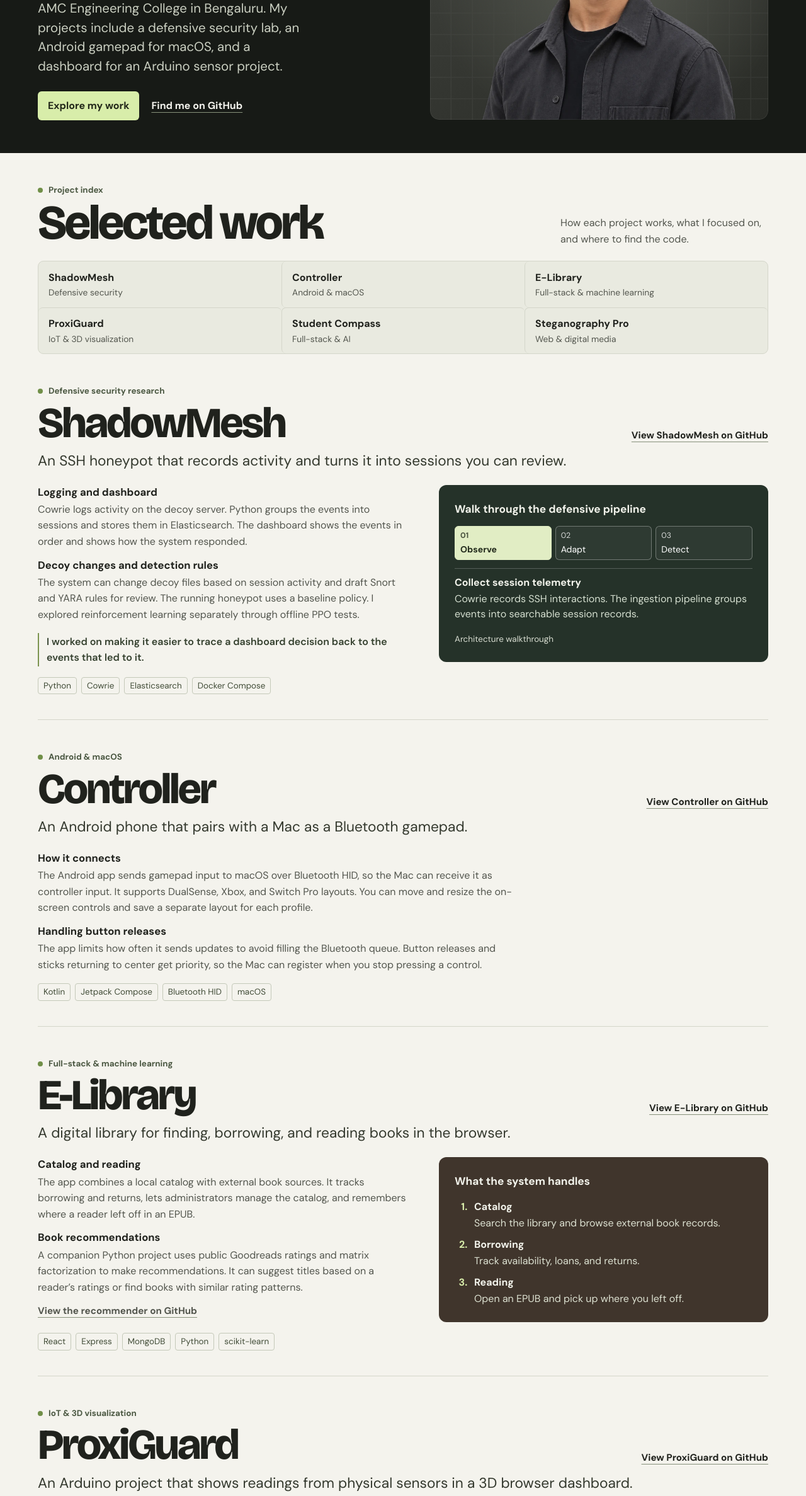
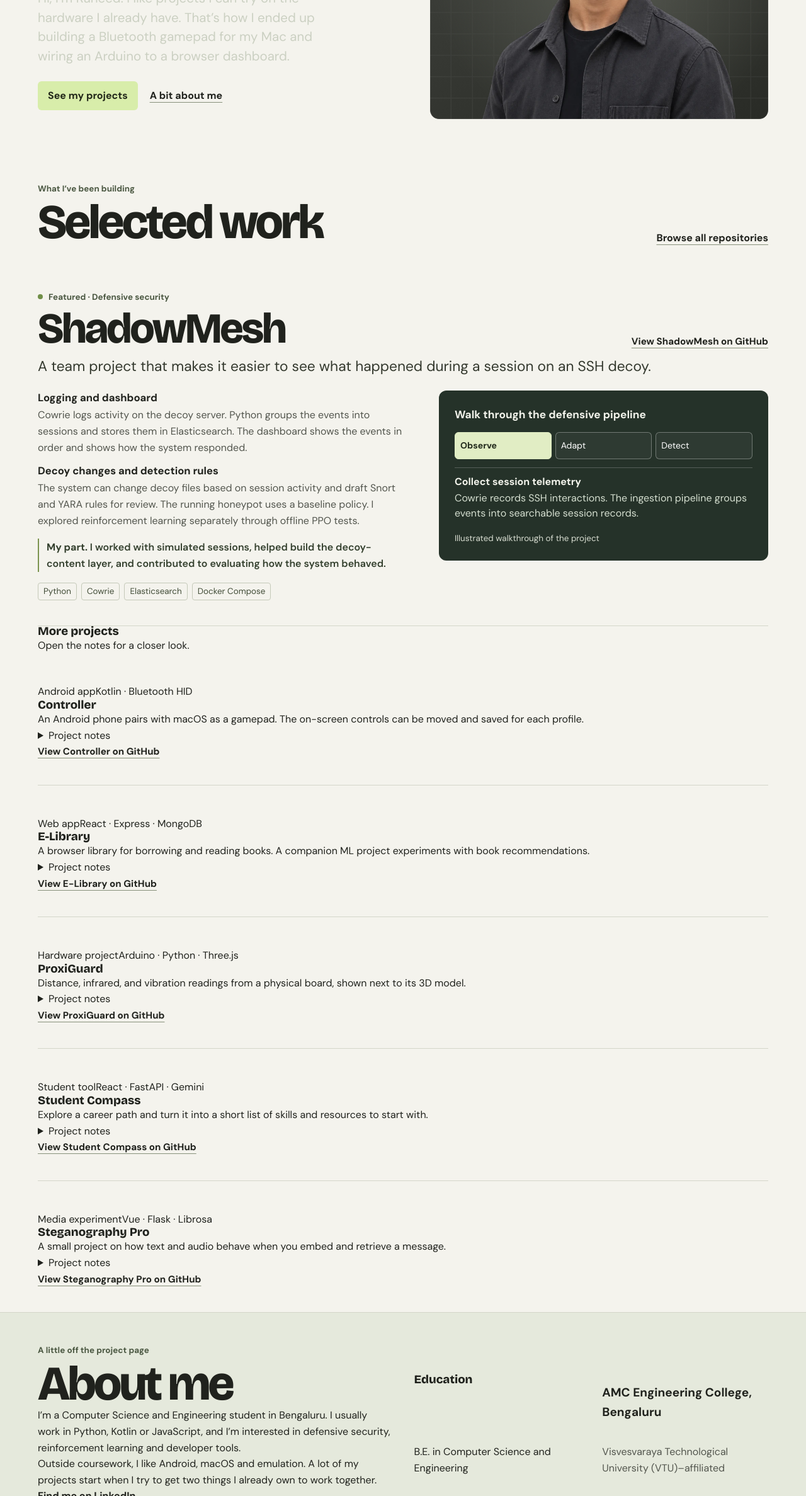
Before and after one commit to Raheedpasha07/raheed-portfolio, a website: page dist/index.html in a window 1280 px wide. Shown: the part 425-2800 px from the top of the page at 63% size. Drawn offline with Linux system fonts and the light colour scheme.

Commit message:
Restructure the portfolio and expand project notes

```diff
--- a/dist/index.html
+++ b/dist/index.html
@@ -4,7 +4,7 @@
   <meta charset="utf-8">
   <meta name="viewport" content="width=device-width, initial-scale=1">
   <meta name="description" content="Raheed Pasha’s education and software projects in defensive security, Android, IoT, and full-stack development.">
-  <meta name="theme-color" content="#171a16">
+  <meta name="theme-color" content="#f8f6ef">
   <title>Raheed Pasha — Portfolio</title>
   <link rel="icon" href="./assets/icon.svg" type="image/svg+xml">
   <link rel="stylesheet" href="./assets/portrait.css">
@@ -14,19 +14,20 @@
 </head>
 <body id="top">
   <a class="skip" href="#main">Skip to content</a>
-  <header class="shell header">
+  <header class="site-header">
+    <div class="shell header">
       <a class="brand" href="#top" aria-label="Raheed Pasha, home"><span class="brand-mark" aria-hidden="true">rp.</span><span>Raheed Pasha</span></a>
-      <nav aria-label="Main navigation"><a href="#work">Work</a><a href="#about">About</a><a href="#education">Education</a><a href="#contact">Contact</a></nav>
-      <a class="header-social" href="https://www.linkedin.com/in/raheed-pasha-8138543aa">LinkedIn</a>
+      <nav aria-label="Main navigation"><a href="#work">Work</a><a href="#about">About</a><a href="#contact">Contact</a></nav>
+      <a class="header-social" href="https://github.com/Raheedpasha10">GitHub</a>
+    </div>
   </header>
   <main id="main">
-  <div class="hero-wrap">
     <section class="shell hero" aria-labelledby="intro">
       <div class="hero-copy">
-        <p class="eyebrow"><span aria-hidden="true"></span> Computer Science &amp; Engineering · Bengaluru, India</p>
+        <p class="eyebrow">CSE student · Bengaluru, India</p>
         <h1 id="intro">Raheed<br>Pasha<span>.</span></h1>
-        <p class="intro">I study Computer Science and Engineering at AMC Engineering College in Bengaluru. My projects include a defensive security lab, an Android gamepad for macOS, and a dashboard for an Arduino sensor project.</p>
-        <div class="hero-actions"><a class="button" href="#work">Explore my work</a><a class="quiet" href="https://github.com/Raheedpasha10">Find me on GitHub</a></div>
+        <p class="intro">Hi, I’m Raheed. I like projects I can try on the hardware I already have. That’s how I ended up building a Bluetooth gamepad for my Mac and wiring an Arduino to a browser dashboard.</p>
+        <div class="hero-actions"><a class="button" href="#work">See my projects</a><a class="quiet" href="#about">A bit about me</a></div>
       </div>
       <figure class="portrait">
         <div id="portrait-island">
@@ -37,72 +38,69 @@
         </div>
       </figure>
     </section>
-  </div>
 
   <section id="work" class="shell work" aria-labelledby="work-title">
     <div class="section-intro">
-      <div><p class="eyebrow"><span aria-hidden="true"></span> Project index</p><h2 id="work-title">Selected work</h2></div>
-      <p>How each project works, what I focused on, and where to find the code.</p>
+      <div><p class="eyebrow">What I’ve been building</p><h2 id="work-title">Selected work</h2></div>
+      <a class="quiet" href="https://github.com/Raheedpasha10?tab=repositories">Browse all repositories</a>
     </div>
-    <nav class="project-index" aria-label="Jump to a project">
-      <a href="#shadowmesh"><strong>ShadowMesh</strong><span>Defensive security</span></a>
-      <a href="#controller"><strong>Controller</strong><span>Android &amp; macOS</span></a>
-      <a href="#elib"><strong>E-Library</strong><span>Full-stack &amp; machine learning</span></a>
-      <a href="#proxiguard"><strong>ProxiGuard</strong><span>IoT &amp; 3D visualization</span></a>
-      <a href="#student-compass"><strong>Student Compass</strong><span>Full-stack &amp; AI</span></a>
-      <a href="#steganography"><strong>Steganography Pro</strong><span>Web &amp; digital media</span></a>
-    </nav>
 
-    <article class="case" id="shadowmesh">
+    <article class="case featured" id="shadowmesh">
       <header class="case-header">
-        <div><p class="eyebrow"><span aria-hidden="true"></span> Defensive security research</p><h3>ShadowMesh</h3></div>
+        <div><p class="eyebrow"><span aria-hidden="true"></span> Featured · Defensive security</p><h3>ShadowMesh</h3></div>
         <a class="source" href="https://github.com/Raheedpasha10/shadowmesh">View ShadowMesh on GitHub</a>
       </header>
-      <p class="case-lede">An SSH honeypot that records activity and turns it into sessions you can review.</p>
+      <p class="case-lede">A team project that makes it easier to see what happened during a session on an SSH decoy.</p>
       <div class="case-grid">
         <div class="case-copy">
           <h4>Logging and dashboard</h4>
           <p>Cowrie logs activity on the decoy server. Python groups the events into sessions and stores them in Elasticsearch. The dashboard shows the events in order and shows how the system responded.</p>
           <h4>Decoy changes and detection rules</h4>
           <p>The system can change decoy files based on session activity and draft Snort and YARA rules for review. The running honeypot uses a baseline policy. I explored reinforcement learning separately through offline PPO tests.</p>
-          <p class="aside">I worked on making it easier to trace a dashboard decision back to the events that led to it.</p>
+          <p class="aside"><strong>My part.</strong> I worked with simulated sessions, helped build the decoy-content layer, and contributed to evaluating how the system behaved.</p>
         </div>
         <figure class="demo demo-shadow">
           <figcaption>Walk through the defensive pipeline</figcaption>
           <div class="flow" role="group" aria-label="ShadowMesh pipeline stages">
-            <button type="button" data-stage="observe" aria-pressed="true"><span>01</span> Observe</button>
-            <button type="button" data-stage="adapt" aria-pressed="false"><span>02</span> Adapt</button>
-            <button type="button" data-stage="detect" aria-pressed="false"><span>03</span> Detect</button>
+            <button type="button" data-stage="observe" aria-pressed="true">Observe</button>
+            <button type="button" data-stage="adapt" aria-pressed="false">Adapt</button>
+            <button type="button" data-stage="detect" aria-pressed="false">Detect</button>
           </div>
           <div class="demo-state" aria-live="polite"><strong id="stage-title">Collect session telemetry</strong><p id="stage-text">Cowrie records SSH interactions. The ingestion pipeline groups events into searchable session records.</p></div>
-          <p class="demo-caption">Architecture walkthrough</p>
+          <p class="demo-caption">Illustrated walkthrough of the project</p>
         </figure>
       </div>
       <ul class="tags" aria-label="ShadowMesh technologies"><li>Python</li><li>Cowrie</li><li>Elasticsearch</li><li>Docker Compose</li></ul>
     </article>
 
-    <article class="case" id="controller">
-      <header class="case-header">
-        <div><p class="eyebrow"><span aria-hidden="true"></span> Android &amp; macOS</p><h3>Controller</h3></div>
-        <a class="source" href="https://github.com/Raheedpasha10/Controller">View Controller on GitHub</a>
-      </header>
-      <p class="case-lede">An Android phone that pairs with a Mac as a Bluetooth gamepad.</p>
-      <div class="case-copy controller-copy">
+    <div class="shelf-heading"><h3>More projects</h3><p>Open the notes for a closer look.</p></div>
+    <div class="project-shelf">
+      <article class="case project-card project-clay" id="controller">
+        <div class="project-meta"><span>Android app</span><span>Kotlin · Bluetooth HID</span></div>
+        <h3>Controller</h3>
+        <p class="project-summary">An Android phone pairs with macOS as a gamepad. The on-screen controls can be moved and saved for each profile.</p>
+        <details>
+          <summary>Project notes</summary>
+          <div class="project-notes">
+            <div class="case-copy">
               <h4>How it connects</h4>
               <p>The Android app sends gamepad input to macOS over Bluetooth HID, so the Mac can receive it as controller input. It supports DualSense, Xbox, and Switch Pro layouts. You can move and resize the on-screen controls and save a separate layout for each profile.</p>
               <h4>Handling button releases</h4>
               <p>The app limits how often it sends updates to avoid filling the Bluetooth queue. Button releases and sticks returning to center get priority, so the Mac can register when you stop pressing a control.</p>
             </div>
-      <ul class="tags" aria-label="Controller technologies"><li>Kotlin</li><li>Jetpack Compose</li><li>Bluetooth HID</li><li>macOS</li></ul>
+            <div class="case-copy extra-note"><h4>What makes it practical</h4><p>The app also has adjustable haptics, so touch controls can give you feedback even when you’re looking at the Mac.</p></div>
+          </div>
+        </details>
+        <a class="source" href="https://github.com/Raheedpasha10/Controller">View Controller on GitHub</a>
       </article>
 
-    <article class="case" id="elib">
-      <header class="case-header">
-        <div><p class="eyebrow"><span aria-hidden="true"></span> Full-stack &amp; machine learning</p><h3>E-Library</h3></div>
-        <a class="source" href="https://github.com/Raheedpasha10/E-Library">View E-Library on GitHub</a>
-      </header>
-      <p class="case-lede">A digital library for finding, borrowing, and reading books in the browser.</p>
-      <div class="case-grid">
+      <article class="case project-card project-sage" id="elib">
+        <div class="project-meta"><span>Web app</span><span>React · Express · MongoDB</span></div>
+        <h3>E-Library</h3>
+        <p class="project-summary">A browser library for borrowing and reading books. A companion ML project experiments with book recommendations.</p>
+        <details>
+          <summary>Project notes</summary>
+          <div class="project-notes">
             <div class="case-copy">
               <h4>Catalog and reading</h4>
               <p>The app combines a local catalog with external book sources. It tracks borrowing and returns, lets administrators manage the catalog, and remembers where a reader left off in an EPUB.</p>
@@ -110,50 +108,38 @@
               <p>A companion Python project uses public Goodreads ratings and matrix factorization to make recommendations. It can suggest titles based on a reader’s ratings or find books with similar rating patterns.</p>
               <p class="case-reference"><a class="source" href="https://github.com/Raheedpasha10/elib-recommender">View the recommender on GitHub</a></p>
             </div>
-        <figure class="demo demo-library">
-          <figcaption>What the system handles</figcaption>
-          <ol class="journey">
-            <li><strong>Catalog</strong><span>Search the library and browse external book records.</span></li>
-            <li><strong>Borrowing</strong><span>Track availability, loans, and returns.</span></li>
-            <li><strong>Reading</strong><span>Open an EPUB and pick up where you left off.</span></li>
-          </ol>
-        </figure>
+            <div class="case-copy extra-note"><h4>Reading tools</h4><p>The library also has a reading room with a focus timer and ambient sound, alongside the EPUB reader.</p></div>
           </div>
-      <ul class="tags" aria-label="E-Library technologies"><li>React</li><li>Express</li><li>MongoDB</li><li>Python</li><li>scikit-learn</li></ul>
+        </details>
+        <a class="source" href="https://github.com/Raheedpasha10/E-Library">View E-Library on GitHub</a>
       </article>
 
-    <article class="case" id="proxiguard">
-      <header class="case-header">
-        <div><p class="eyebrow"><span aria-hidden="true"></span> IoT &amp; 3D visualization</p><h3>ProxiGuard</h3></div>
-        <a class="source" href="https://github.com/Raheedpasha10/proxiguard">View ProxiGuard on GitHub</a>
-      </header>
-      <p class="case-lede">An Arduino project that shows readings from physical sensors in a 3D browser dashboard.</p>
-      <div class="case-grid">
+      <article class="case project-card project-blue" id="proxiguard">
+        <div class="project-meta"><span>Hardware project</span><span>Arduino · Python · Three.js</span></div>
+        <h3>ProxiGuard</h3>
+        <p class="project-summary">Distance, infrared, and vibration readings from a physical board, shown next to its 3D model.</p>
+        <details>
+          <summary>Project notes</summary>
+          <div class="project-notes">
             <div class="case-copy">
               <h4>From the circuit to the browser</h4>
               <p>An Arduino collects distance, infrared, and vibration readings. An ESP8266 carries the readings over Wi-Fi. A Python gateway forwards them to the browser over WebSockets.</p>
               <h4>Inspecting the board</h4>
               <p>The Three.js dashboard places sensor readings alongside a 3D model of the board. It gives you a way to see which sensor is reporting without watching a separate stream of numbers.</p>
             </div>
-        <figure class="demo demo-iot">
-          <figcaption>How readings reach the dashboard</figcaption>
-          <ol class="journey">
-            <li><strong>Arduino and ESP8266</strong><span>Read the sensors and send their values over Wi-Fi.</span></li>
-            <li><strong>Python gateway</strong><span>Receive readings and forward them over WebSockets.</span></li>
-            <li><strong>Three.js dashboard</strong><span>Show readings alongside the board model.</span></li>
-          </ol>
-        </figure>
+            <div class="case-copy extra-note"><h4>Two ways to read the circuit</h4><p>A small LCD gives feedback at the board. The browser view is for seeing which part of the circuit is reporting and what it is measuring.</p></div>
           </div>
-      <ul class="tags" aria-label="ProxiGuard technologies"><li>Arduino</li><li>ESP8266</li><li>Python</li><li>WebSockets</li><li>Three.js</li></ul>
+        </details>
+        <a class="source" href="https://github.com/Raheedpasha10/proxiguard">View ProxiGuard on GitHub</a>
       </article>
 
-    <article class="case" id="student-compass">
-      <header class="case-header">
-        <div><p class="eyebrow"><span aria-hidden="true"></span> Student tools</p><h3>Student Compass</h3></div>
-        <a class="source" href="https://github.com/Raheedpasha10/student_compass">View Student Compass on GitHub</a>
-      </header>
-      <p class="case-lede">A student app for exploring careers and planning what to learn next.</p>
-      <div class="case-grid">
+      <article class="case project-card project-paper" id="student-compass">
+        <div class="project-meta"><span>Student tool</span><span>React · FastAPI · Gemini</span></div>
+        <h3>Student Compass</h3>
+        <p class="project-summary">Explore a career path and turn it into a short list of skills and resources to start with.</p>
+        <details>
+          <summary>Project notes</summary>
+          <div class="project-notes">
             <div class="case-copy">
               <h4>Career paths and learning plans</h4>
               <p>Students can browse a field, compare specializations, and choose a role to explore. Gemini then suggests skills to learn, activities to try, and resources to start with.</p>
@@ -161,68 +147,57 @@
               <p>React handles the browsing and roadmap interface. A FastAPI backend serves career and resource requests and calls Gemini to generate guidance.</p>
               <p class="aside">The goal was to give students a concrete next step after exploring a career.</p>
             </div>
-        <figure class="demo demo-compass">
-          <figcaption>Student journey</figcaption>
-          <ol class="journey">
-            <li><strong>Browse a field</strong><span>Start broad, then pick a specialization.</span></li>
-            <li><strong>Look into a role</strong><span>Explore what the work and skills involve.</span></li>
-            <li><strong>Get a roadmap</strong><span>Leave with activities and resources to try.</span></li>
-          </ol>
-        </figure>
+            <div class="case-copy extra-note"><h4>Finding reading material</h4><p>The project also uses Google Books to list resources alongside its guidance.</p></div>
           </div>
-      <ul class="tags" aria-label="Student Compass technologies"><li>React</li><li>FastAPI</li><li>Gemini</li><li>Tailwind CSS</li></ul>
+        </details>
+        <a class="source" href="https://github.com/Raheedpasha10/student_compass">View Student Compass on GitHub</a>
       </article>
 
-    <article class="case" id="steganography">
-      <header class="case-header">
-        <div><p class="eyebrow"><span aria-hidden="true"></span> Digital media experiment</p><h3>Steganography Pro</h3></div>
-        <a class="source" href="https://github.com/Raheedpasha10/steganography">View Steganography Pro on GitHub</a>
-      </header>
-      <p class="case-lede">A web app for embedding and extracting messages in text and audio.</p>
-      <div class="case-grid">
+      <article class="case project-card project-clay" id="steganography">
+        <div class="project-meta"><span>Media experiment</span><span>Vue · Flask · Librosa</span></div>
+        <h3>Steganography Pro</h3>
+        <p class="project-summary">A small project on how text and audio behave when you embed and retrieve a message.</p>
+        <details>
+          <summary>Project notes</summary>
+          <div class="project-notes">
             <div class="case-copy">
               <h4>Text and audio support</h4>
               <p>The app offers embedding and extraction for text and audio. Vue presents the two workflows. Flask handles the processing, with Librosa used on the audio side.</p>
               <h4>Capacity and media quality</h4>
               <p>I used the project to explore how much data each format can hold and how embedding affects media quality or makes a hidden message easier to detect.</p>
             </div>
-        <figure class="demo demo-steg">
-          <figcaption>Two media, one experiment</figcaption>
-          <div class="media-sample"><div><strong>Text</strong><span class="text-lines" aria-hidden="true"></span></div><div><strong>Audio</strong><span class="wave" aria-hidden="true"><i></i><i></i><i></i><i></i><i></i><i></i><i></i><i></i><i></i><i></i><i></i><i></i></span></div></div>
-          <p class="demo-caption">Both workflows support embedding and extraction.</p>
-        </figure>
+            <div class="case-copy extra-note"><h4>What the interface shows</h4><p>Both workflows let you try embedding and extraction separately, then inspect what came back.</p></div>
           </div>
-      <ul class="tags" aria-label="Steganography Pro technologies"><li>Vue</li><li>Flask</li><li>Librosa</li></ul>
+        </details>
+        <a class="source" href="https://github.com/Raheedpasha10/steganography">View Steganography Pro on GitHub</a>
       </article>
+    </div>
   </section>
 
   <section class="about-wrap" id="about" aria-labelledby="about-title">
     <div class="shell about">
-      <div><h2 id="about-title">About me</h2></div>
-      <div class="about-copy">
-        <p>I’m interested in defensive security, reinforcement learning, and developer tools. I also like building things for the hardware I already use. The Android gamepad started as a way to learn Bluetooth HID on my phone and Mac.</p>
-        <p>I work mostly in Python, Kotlin, and JavaScript. I’ve used them for sensor dashboards, Android interfaces, web apps, and experiments with recommendation models.</p>
+      <div class="about-story">
+        <p class="eyebrow">A little off the project page</p>
+        <h2 id="about-title">About me</h2>
+        <p>I’m a Computer Science and Engineering student in Bengaluru. I usually work in Python, Kotlin or JavaScript, and I’m interested in defensive security, reinforcement learning and developer tools.</p>
+        <p>Outside coursework, I like Android, macOS and emulation. A lot of my projects start when I try to get two things I already own to work together.</p>
+        <a class="quiet" href="https://www.linkedin.com/in/raheed-pasha-8138543aa">Find me on LinkedIn</a>
+      </div>
+      <div class="education" id="education">
+        <h3>Education</h3>
+        <p class="education-school">AMC Engineering College, Bengaluru</p>
+        <p>B.E. in Computer Science and Engineering</p>
+        <p class="education-detail">Visvesvaraya Technological University (VTU)–affiliated</p>
+        <h4>Work from my degree</h4>
+        <dl>
+          <div><dt><a href="#shadowmesh">ShadowMesh</a></dt><dd>Final-year team project in defensive security and reinforcement learning.</dd></div>
+          <div><dt><a href="#elib">Book recommendation engine</a></dt><dd>A machine learning assignment using public Goodreads ratings.</dd></div>
+        </dl>
       </div>
     </div>
   </section>
-  <section id="education" class="shell education" aria-labelledby="education-title">
-    <div>
-      <h2 id="education-title">Education</h2>
-      <p class="education-school">AMC Engineering College, Bengaluru</p>
-      <p>B.E. in Computer Science and Engineering</p>
-      <p class="education-detail">Visvesvaraya Technological University (VTU)–affiliated</p>
-      <a class="quiet" href="https://www.linkedin.com/in/raheed-pasha-8138543aa">LinkedIn profile</a>
-    </div>
-    <div class="academic-work">
-      <h3>Work from my degree</h3>
-      <dl>
-        <div><dt><a class="quiet" href="#shadowmesh">ShadowMesh</a></dt><dd>Final-year team project on defensive security. My contributions included evaluating the system, working with simulated sessions, and helping build the layer that generates decoy content.</dd></div>
-        <div><dt><a class="quiet" href="#elib">Book recommendation engine</a></dt><dd>Machine learning assignment using public Goodreads ratings to explore how collaborative filtering works.</dd></div>
-      </dl>
-    </div>
-  </section>
   <section id="contact" class="shell contact" aria-labelledby="contact-title">
-    <div><p class="eyebrow"><span aria-hidden="true"></span> Contact</p><h2 id="contact-title">Get in touch</h2><p>You can reach me on LinkedIn or find my projects on GitHub.</p></div>
+    <div><p class="eyebrow">Contact</p><h2 id="contact-title">Say hi</h2><p>LinkedIn is the easiest way to get in touch. The code for my projects is on GitHub.</p></div>
     <div class="contact-links"><a class="button" href="https://www.linkedin.com/in/raheed-pasha-8138543aa">Connect on LinkedIn</a><a class="quiet" href="https://github.com/Raheedpasha10?tab=repositories">Browse my GitHub</a></div>
   </section>
   </main>
```
Lines whose indentation alone changed are shown as unchanged.
